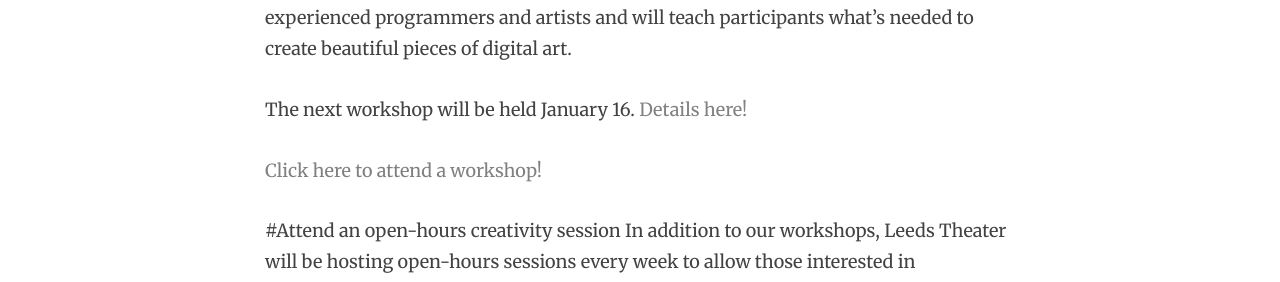
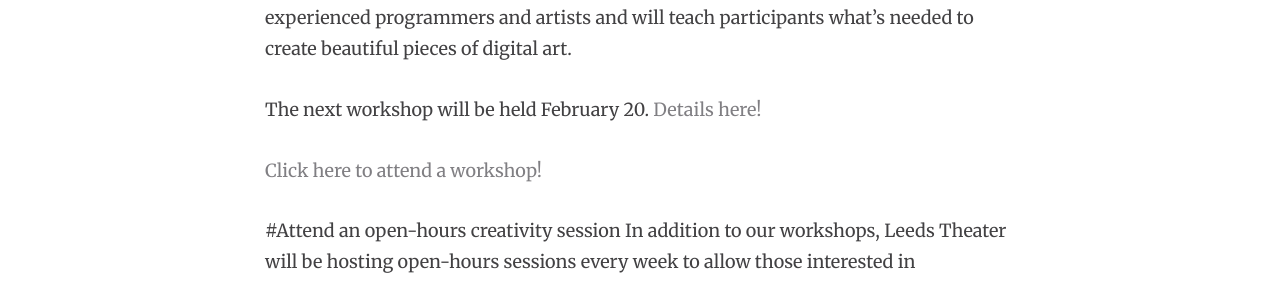
Before and after one commit to LifeInLights/lifeinlights.github.io, a Jekyll site: the page built from workshops.md, in a window 1280 px wide. Shown: the part 1240-1522 px from the top of the page. Built offline with Jekyll 4.4.1, drawn with Linux system fonts in a browser that asks for light colours; nearby versions of some CDN libraries.

Commit message:
Update with latest workshop info

```diff
--- a/workshops.md
+++ b/workshops.md
@@ -21,9 +21,9 @@ Once you're up and running, you'll be able to create just about anything you can
 #Attend a workshop
 Workshops are open to all skill levels from beginners to experienced programmers and artists and will teach participants what's needed to create beautiful pieces of digital art.
 
-The next workshop will be held January 16. [Details here!](/create-by-the-numbers)
+The next workshop will be held February 20. [Details here!](/create-by-the-numbers)
 
-[Click here to attend a workshop!](http://goo.gl/forms/xwE4O0bguo)
+[Click here to attend a workshop!](http://goo.gl/forms/UYuo9HsJ8U)
 
 #Attend an open-hours creativity session
 In addition to our workshops, Leeds Theater will be hosting open-hours sessions every week to allow those interested in participating in creating art as well as creating art installations. These open hours will be lead by one of our organizers to provide assistance, feedback and answer any questions as you get your artwork ready to be shared with our community.
```
Also changed, not shown: create-by-the-numbers.md (+2 -2 lines).
